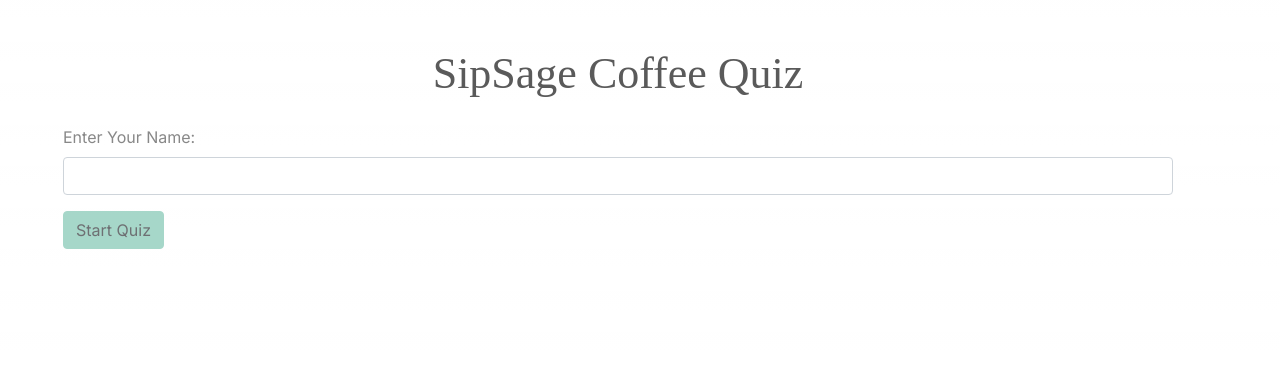
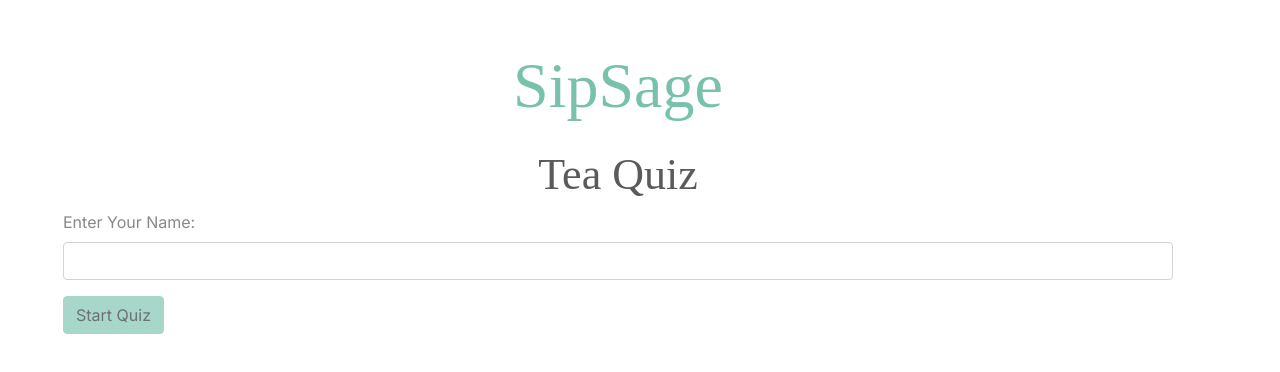
Before and after one commit to sammcq8/wichacks-drink-site, a Next.js app: page /coffeequiz in a window 1280 px wide. Shown: the top 372 px of the page. Built offline with nearby package versions, Linux system fonts and the light colour scheme; a web font is replaced by a local one.

Commit message:
fix titles

```diff
--- a/src/app/coffeequiz/page.tsx
+++ b/src/app/coffeequiz/page.tsx
@@ -3,6 +3,7 @@
 import { useState } from "react";
 import Quiz from "../../components/quiz";
 import { setCookie } from "cookies-next";
+import Link from "next/link";
 
 export default function Home() {
     const [quizStarted, setQuizStarted] = useState(false);
@@ -14,7 +15,8 @@ export default function Home() {
 
                 <h1 className='text-success mtb-1 '>
                 </h1>
-                <h3 className='mb-4'>SipSage Coffee Quiz</h3>
+                <h1 className='mb-4'><Link href="/">SipSage</Link></h1>
+                <h3>Tea Quiz</h3>
             </div>
 
             {quizStarted ? (
--- a/src/app/teaquiz/page.tsx
+++ b/src/app/teaquiz/page.tsx
@@ -3,6 +3,7 @@
 import { useState } from "react";
 import Quiz from "../../components/teaquiz";
 import { setCookie } from "cookies-next";
+import Link from "next/link";
 
 export default function Home() {
     const [quizStarted, setQuizStarted] = useState(false);
@@ -14,7 +15,8 @@ export default function Home() {
 
                 <h1 className='text-success mtb-1 '>
                 </h1>
-                <h3 className='mb-4'>SipSage Tea Quiz</h3>
+                <h1 className='mb-4'><Link href="/">SipSage</Link></h1>
+                <h3>Tea Quiz</h3>
             </div>
 
             {quizStarted ? (
```
